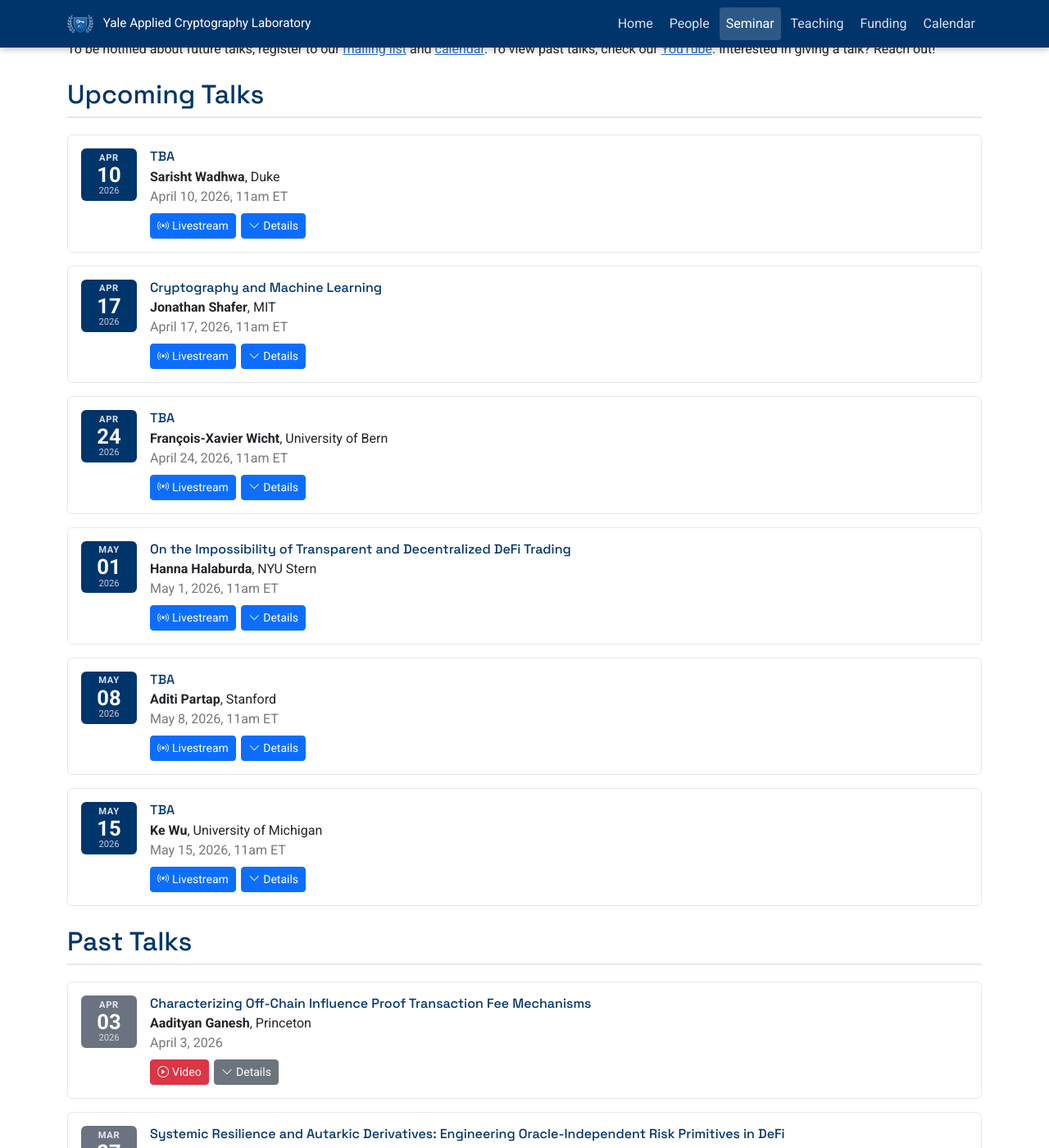
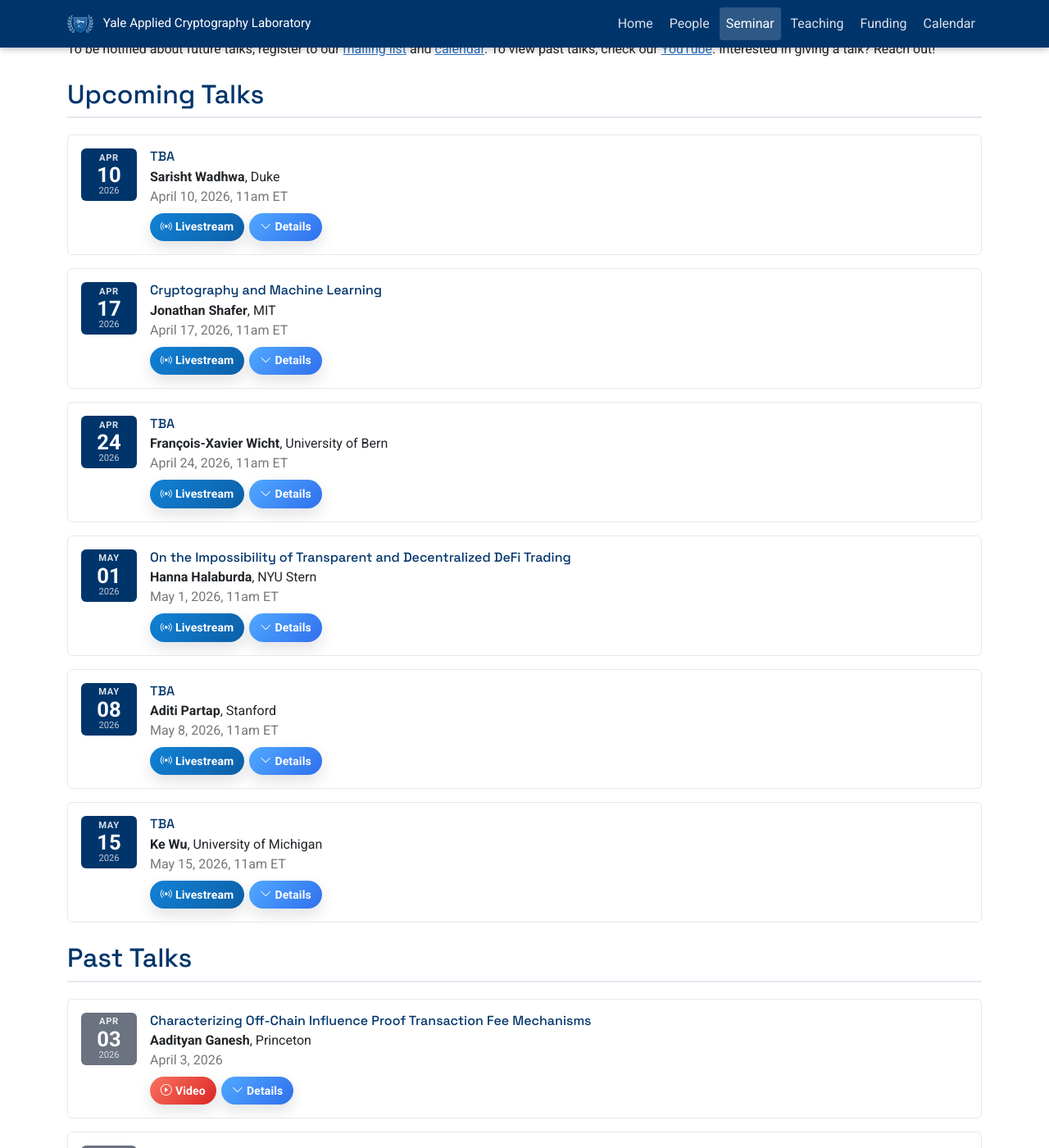
Before and after one commit to yale-acl/yacl-website, a Jekyll site: the page built from _pages/seminar.md, in a window 1280 px wide and 1400 px high, scrolled down 218 px. Shown: the whole window at 82% size. Built offline with Jekyll 4.4.1, drawn with Linux system fonts in a browser that asks for light colours.

Commit message:
Brighten seminar action buttons

```diff
--- a/_pages/seminar.md
+++ b/_pages/seminar.md
@@ -27,12 +27,12 @@
           <p class="seminar-time">{{ talk.date | date: "%B %-d, %Y" }}{% if talk.time %}, {{ talk.time }}{% endif %}</p>
           <div class="seminar-action-row">
             {% if talk.livestream_url %}
-            <a class="btn btn-sm btn-primary" href="{{ talk.livestream_url }}" target="_blank" rel="noopener"><i class="bi bi-broadcast me-1"></i>Livestream</a>
+            <a class="btn btn-sm seminar-btn seminar-btn-livestream" href="{{ talk.livestream_url }}" target="_blank" rel="noopener"><i class="bi bi-broadcast me-1"></i>Livestream</a>
             {% endif %}
             {% if talk.video_url %}
-            <a class="btn btn-sm btn-danger" href="{{ talk.video_url }}" target="_blank" rel="noopener"><i class="bi bi-play-circle me-1"></i>Video</a>
+            <a class="btn btn-sm seminar-btn seminar-btn-video" href="{{ talk.video_url }}" target="_blank" rel="noopener"><i class="bi bi-play-circle me-1"></i>Video</a>
             {% endif %}
-            <span class="btn btn-sm btn-primary seminar-toggle" aria-hidden="true">
+            <span class="btn btn-sm seminar-btn seminar-btn-details seminar-toggle" aria-hidden="true">
               <span class="seminar-toggle-label seminar-toggle-label-open"><i class="bi bi-chevron-down me-1"></i>Details</span>
               <span class="seminar-toggle-label seminar-toggle-label-close"><i class="bi bi-chevron-up me-1"></i>Details</span>
             </span>
@@ -76,12 +76,12 @@
           <p class="seminar-time">{{ talk.date | date: "%B %-d, %Y" }}</p>
           <div class="seminar-action-row">
             {% if talk.livestream_url %}
-            <a class="btn btn-sm btn-secondary" href="{{ talk.livestream_url }}" target="_blank" rel="noopener">Livestream</a>
+            <a class="btn btn-sm seminar-btn seminar-btn-livestream" href="{{ talk.livestream_url }}" target="_blank" rel="noopener">Livestream</a>
             {% endif %}
             {% if talk.video_url %}
-            <a class="btn btn-sm btn-danger" href="{{ talk.video_url }}" target="_blank" rel="noopener"><i class="bi bi-play-circle me-1"></i>Video</a>
+            <a class="btn btn-sm seminar-btn seminar-btn-video" href="{{ talk.video_url }}" target="_blank" rel="noopener"><i class="bi bi-play-circle me-1"></i>Video</a>
             {% endif %}
-            <span class="btn btn-sm btn-secondary seminar-toggle" aria-hidden="true">
+            <span class="btn btn-sm seminar-btn seminar-btn-details seminar-toggle" aria-hidden="true">
               <span class="seminar-toggle-label seminar-toggle-label-open"><i class="bi bi-chevron-down me-1"></i>Details</span>
               <span class="seminar-toggle-label seminar-toggle-label-close"><i class="bi bi-chevron-up me-1"></i>Details</span>
             </span>
--- a/assets/css/main.css
+++ b/assets/css/main.css
@@ -198,10 +198,39 @@
 .seminar-entry-body { background: var(--yacl-surface-subtle); }
 .seminar-detail { color: var(--yacl-ink); line-height: 1.65; }
 
+.seminar-btn {
+  border: none;
+  border-radius: 999px;
+  color: #fff;
+  font-weight: 600;
+  letter-spacing: .01em;
+  padding: .42rem .8rem;
+  box-shadow: 0 8px 18px rgba(15,23,42,.12);
+}
+
+.seminar-btn:hover,
+.seminar-btn:focus-visible {
+  color: #fff;
+  transform: translateY(-1px);
+  box-shadow: 0 12px 24px rgba(15,23,42,.18);
+}
+
+.seminar-btn-livestream {
+  background: linear-gradient(135deg, #1282d6, #0c5fa7);
+}
+
+.seminar-btn-video {
+  background: linear-gradient(135deg, #f97360, #dc2626);
+}
+
+.seminar-btn-details {
+  background: linear-gradient(135deg, #51a9ff, #2f6fed);
+}
+
 .seminar-toggle { white-space: nowrap; }
 .seminar-toggle-label-close { display: none; }
-.seminar-entry[open] .seminar-toggle { filter: brightness(.85); }
-.seminar-entry-past[open] .seminar-toggle { filter: brightness(.85); }
+.seminar-entry[open] .seminar-toggle,
+.seminar-entry-past[open] .seminar-toggle { filter: saturate(1.05) brightness(.96); }
 .seminar-entry[open] .seminar-toggle-label-open { display: none; }
 .seminar-entry[open] .seminar-toggle-label-close { display: inline; }
 
```
Also changed, not shown: index.md (+3 -3 lines).
